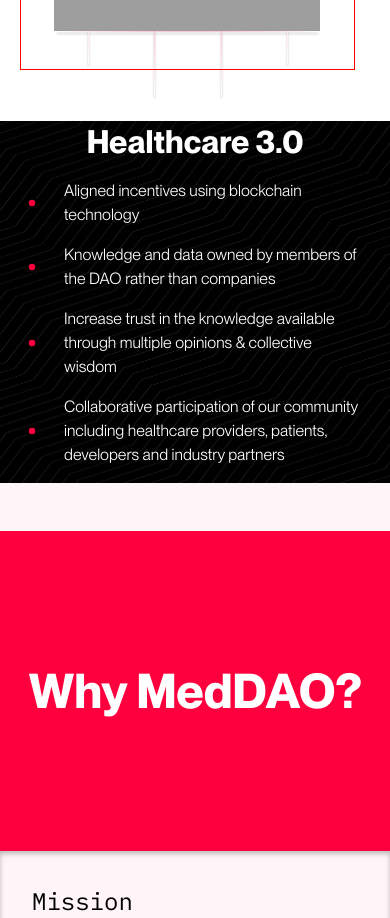
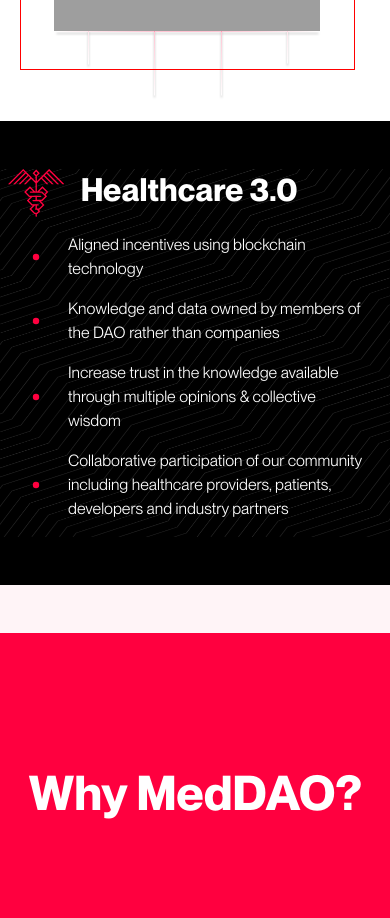
Before and after one commit to MedDAO-xyz/Website, a Next.js app: page / in a window 390 px wide. Shown: the part 1140-2058 px from the top of the page. Built offline with nearby package versions, Linux system fonts and the light colour scheme; grey boxes are pictures that could not be loaded.

Commit message:
updated padding and mobile view for Health3 section.  Added logo to mobile.

```diff
--- a/src/components/HealthThree/BulletPoints.tsx
+++ b/src/components/HealthThree/BulletPoints.tsx
@@ -5,7 +5,7 @@ import { RedBullet } from "../../global/Icon/RedBullet";
 
 const BulletPoints = () => {
   return (
-    <Flex w="100%" pt="0.5em" px="1em" mt="0.5em" direction="column">
+    <Flex w="100%" pt="0.5em" px="1.25em" mt="0.5em" direction="column">
       <Slide direction="right" delay={100} triggerOnce>
         <HStack alignItems="center" mb="1em">
           <RedBullet />
--- a/src/components/HealthThree/DesktopView.tsx
+++ b/src/components/HealthThree/DesktopView.tsx
@@ -30,14 +30,14 @@ export const DesktopView = () => {
         <BgImage />
       </GridItem>
       <GridItem area={"main"} w="100%" zIndex={2}>
-        <VStack h="100%" w="100%" align="center" className="Vstack">
+        <VStack h="100%" w="100%" align="center">
           <Box>
             <Fade>
               <Heading
                 as="h2"
                 fontFamily="Neue Montreal"
                 color="white"
-                fontSize={{ base: "2em", md: "4em" }}
+                fontSize={{ base: "2em", sm: "3em", md: "4em" }}
               >
                 Web3
                 <TrippleChevron />
--- a/src/components/HealthThree/MobileView.tsx
+++ b/src/components/HealthThree/MobileView.tsx
@@ -1,4 +1,4 @@
-import { Flex, Grid, GridItem, Heading } from "@chakra-ui/react";
+import { Box, Flex, Grid, GridItem, Heading } from "@chakra-ui/react";
 import HThree from "./BulletPoints";
 import { BgImage } from "./BgImage";
 
@@ -11,20 +11,40 @@ export const MobileView = () => (
     gridTemplateColumns="1fr"
     gridTemplateRows="1fr"
     templateAreas={`"main"`}
+    py="3em"
   >
     <GridItem area={"main"} maxH="100%" h="100%" w="100%" overflow="hidden">
       <BgImage />
     </GridItem>
     <GridItem area={"main"} w="100%" zIndex={1}>
       <Flex w="100%" px=".5em" direction="column" align="center">
+        <Flex w="100%" ml={{ base: ".5em", xs: "3.5em" }} wrap="wrap">
+          <Box maxH="3em">
+            <svg
+              xmlns="http://www.w3.org/2000/svg"
+              fill="none"
+              viewBox="0 0 161 137"
+              height="3em"
+              width="auto"
+            >
+              <path
+                fill="#FF003F"
+                fillRule="evenodd"
+                d="m45.2 43.6 18.2-18.3-4.9-5-23.2 23.3H30l25.8-26-4.9-4.8-30.7 30.8h-5.4L48.2 10l-4.7-4.7L5.4 43.6H0L43.5 0l35 35V20.4L70.2 12 80.5 1.5 90.8 12l-8.4 8.4V35l35-35.1L161 43.6h-5.4L117.5 5.4l-5 4.9 33.3 33.3h-5.4L109.9 13l-5 4.9 25.6 25.7h-5.4l-22.8-23-4.8 4.8 18 18.2h-5.3L94.8 28 82.4 40.5v23.4h1.3l14.6-14.6L115 65.9l-7.7 7.8 4.3 4.3-14 14h-3.8l10.3 10.4-14 14h-2l4 3.9-8.3 8.3h-1.4v6.5l-2 1.9-1.8-2v-6.4H75l-14-14.1 10.2-10.3h-3.5l-14-14L64 79.9h-4l-13.9-14 16.6-16.6 14.6 14.6h1.3V40.5L66 28 50.6 43.6h-5.4Zm37.5 72.8h-4.1l-1.9-2 1.9-1.8v-8.4h-1.9l-10.2 10.3 10.2 10.2h5.5l4.5-4.4-4-4ZM88.4 92H71.2l-1.9-1.9 2-1.9h7.2V80h-9.2L59.1 90.2l10.2 10.2h17.2l1.9 2-2 1.8h-4v8.4h6.1l10.2-10.2L88.4 92Zm17.7-14L95.9 67.7H63.5l-2-1.9 2-1.9h8.4l-9.2-9.2L51.5 66l10.2 10h32.2l1.9 1.9-2 1.9H82.4v8.3H96L106 78Zm-17-14h8.3l7 7 5.1-5-11.2-11.2L89 64ZM75.5 11.9l5 5 4.9-5-5-5-4.9 5Z"
+                clipRule="evenodd"
+              />
+            </svg>
+          </Box>
           <Heading
             as="h2"
             fontFamily="Neue Montreal"
             color="white"
             fontSize="2em"
+            pl=".5em"
           >
             Healthcare 3.0
           </Heading>
+        </Flex>
         <HThree />
       </Flex>
     </GridItem>
--- a/src/global/Icon/TrippleChevron.tsx
+++ b/src/global/Icon/TrippleChevron.tsx
@@ -2,7 +2,7 @@ import { Icon } from "@chakra-ui/react";
 
 export const TrippleChevron = () => (
   <Icon
-    h={{ base: "100%", md: ".5em" }}
+    h={{ base: "100%", sm: ".5em" }}
     w="auto"
     viewBox="0 0  39 19"
     color="red.500"
```
Lines whose indentation alone changed are shown as unchanged.
